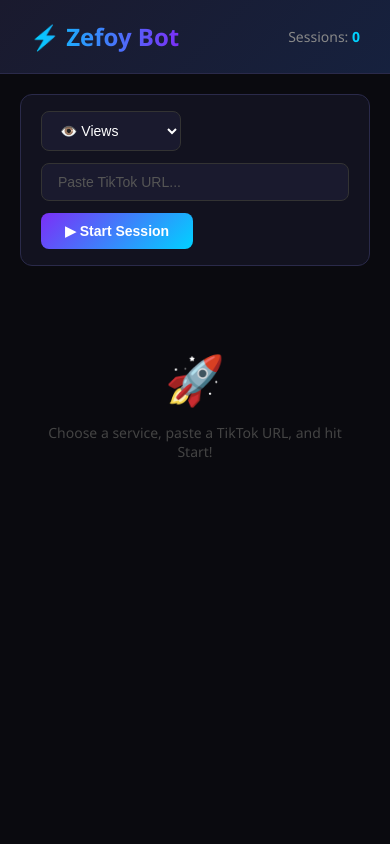
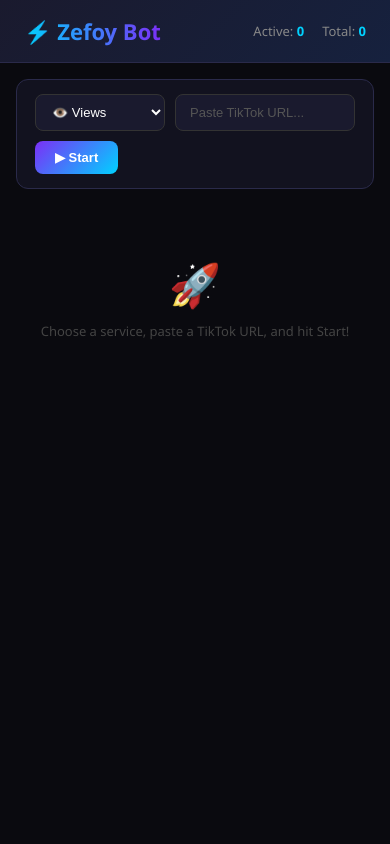
Before and after one commit to ghaith012x-collab/zefoy, a Flask app: page / in a window 390 px wide. Run offline with Flask 3, Linux system fonts and the light colour scheme; data that the repository does not hold is empty.

Commit message:
Fix UI for unlimited sessions: single SSE stream + capped logs
- Replace per-session EventSource with single /stream/all endpoint
  (avoids browser 6-connection limit)
- Cap log lines at 200 per session to prevent DOM bloat
- Responsive grid layout: sessions tile in columns
- Add remove button for stopped/error sessions
- Show active/total count in header
- Add /remove/<sid> API endpoint

```diff
--- a/app.py
+++ b/app.py
@@ -610,45 +610,55 @@
     return jsonify({"ok": True})
 
 
-@app.route("/stream/<int:sid>")
-def stream(sid):
-    with sessions_lock:
-        session = sessions.get(sid)
-    if not session:
-        return jsonify({"error": "Not found"}), 404
+@app.route("/stream/all")
+def stream_all():
+    """Single multiplexed SSE stream for ALL sessions — avoids browser connection limits."""
+    def generate():
+        tracking = {}  # sid → {last_log_idx, last_countdown, ended_sent}
 
-    def generate():
-        last_idx = 0
-        last_countdown = ""
         while True:
-            # New log lines
-            current_len = len(session.logs)
-            while last_idx < current_len:
-                data = json.dumps({"type": "log", "text": session.logs[last_idx]})
-                yield f"data: {data}\n\n"
-                last_idx += 1
+            with sessions_lock:
+                current_sessions = dict(sessions)
 
-            # Countdown update (replaces in-place on frontend)
-            cd = session.countdown
-            if cd != last_countdown:
-                last_countdown = cd
-                data = json.dumps({"type": "countdown", "text": cd})
+            for sid, session in current_sessions.items():
+                if sid not in tracking:
+                    tracking[sid] = {"last_log_idx": 0, "last_countdown": "", "ended_sent": False}
+
+                t = tracking[sid]
+
+                # New log lines
+                current_len = len(session.logs)
+                while t["last_log_idx"] < current_len:
+                    data = json.dumps({"type": "log", "sid": sid, "text": session.logs[t["last_log_idx"]]})
+                    yield f"data: {data}\n\n"
+                    t["last_log_idx"] += 1
+
+                # Countdown update
+                cd = session.countdown
+                if cd != t["last_countdown"]:
+                    t["last_countdown"] = cd
+                    data = json.dumps({"type": "countdown", "sid": sid, "text": cd})
+                    yield f"data: {data}\n\n"
+
+                # Stats update
+                data = json.dumps({
+                    "type": "stats",
+                    "sid": sid,
+                    "count": session.total_count,
+                    "unit": session.svc["unit"],
+                    "cycles": session.cycles,
+                    "status": session.status,
+                })
                 yield f"data: {data}\n\n"
 
-            # Stats update
-            data = json.dumps({
-                "type": "stats",
-                "count": session.total_count,
-                "unit": session.svc["unit"],
-                "cycles": session.cycles,
-                "status": session.status,
-            })
-            yield f"data: {data}\n\n"
+                # Ended signal (once)
+                if session.status in ("stopped", "error") and not t["ended_sent"]:
+                    data = json.dumps({"type": "ended", "sid": sid, "status": session.status})
+                    yield f"data: {data}\n\n"
+                    t["ended_sent"] = True
 
-            if session.status in ("stopped", "error"):
-                data = json.dumps({"type": "ended", "status": session.status})
-                yield f"data: {data}\n\n"
-                break
+            # Clean up tracking for removed sessions
+            tracking = {sid: v for sid, v in tracking.items() if sid in current_sessions}
 
             time.sleep(0.5)
 
@@ -659,5 +669,18 @@
     )
 
 
+@app.route("/remove/<int:sid>", methods=["POST"])
+def remove_session(sid):
+    """Remove a stopped/error session from the list."""
+    with sessions_lock:
+        session = sessions.get(sid)
+        if not session:
+            return jsonify({"error": "Not found"}), 404
+        if session.status not in ("stopped", "error"):
+            return jsonify({"error": "Can only remove stopped sessions"}), 400
+        del sessions[sid]
+    return jsonify({"ok": True})
+
+
 if __name__ == "__main__":
     app.run(debug=True, host="0.0.0.0", port=8080)
--- a/templates/index.html
+++ b/templates/index.html
@@ -11,34 +11,42 @@
     background: #0a0a0f;
     color: #e0e0e0;
     min-height: 100vh;
+    display: flex;
+    flex-direction: column;
   }
 
   .header {
     background: linear-gradient(135deg, #1a1a2e 0%, #16213e 100%);
-    padding: 20px 30px;
+    padding: 16px 24px;
     border-bottom: 1px solid #2a2a4a;
     display: flex;
     align-items: center;
     justify-content: space-between;
+    flex-shrink: 0;
   }
   .header h1 {
-    font-size: 24px;
+    font-size: 22px;
     background: linear-gradient(90deg, #00d2ff, #7b2ff7);
     -webkit-background-clip: text;
     -webkit-text-fill-color: transparent;
   }
   .header .global-stats {
     display: flex;
-    gap: 20px;
-    font-size: 14px;
+    gap: 18px;
+    font-size: 13px;
     color: #888;
   }
   .header .global-stats span { color: #00d2ff; font-weight: bold; }
 
   .container {
-    max-width: 1000px;
+    max-width: 1100px;
+    width: 100%;
     margin: 0 auto;
-    padding: 20px;
+    padding: 16px;
+    flex: 1;
+    display: flex;
+    flex-direction: column;
+    min-height: 0;
   }
 
   /* ── New Session Bar ── */
@@ -46,23 +54,23 @@
     background: #12121f;
     border: 1px solid #2a2a4a;
     border-radius: 12px;
-    padding: 16px 20px;
+    padding: 14px 18px;
     display: flex;
-    gap: 12px;
-    margin-bottom: 20px;
+    gap: 10px;
+    margin-bottom: 16px;
     flex-wrap: wrap;
+    flex-shrink: 0;
   }
   .new-session select {
     background: #1a1a2e;
     border: 1px solid #333;
     border-radius: 8px;
-    padding: 10px 14px;
+    padding: 9px 12px;
     color: #fff;
-    font-size: 14px;
+    font-size: 13px;
     outline: none;
     cursor: pointer;
-    min-width: 140px;
-    transition: border-color 0.2s;
+    min-width: 130px;
     appearance: auto;
   }
   .new-session select:focus { border-color: #7b2ff7; }
@@ -71,12 +79,11 @@
     background: #1a1a2e;
     border: 1px solid #333;
     border-radius: 8px;
-    padding: 10px 16px;
+    padding: 9px 14px;
     color: #fff;
-    font-size: 14px;
+    font-size: 13px;
     outline: none;
-    transition: border-color 0.2s;
-    min-width: 200px;
+    min-width: 180px;
   }
   .new-session input:focus { border-color: #7b2ff7; }
   .new-session input::placeholder { color: #555; }
@@ -84,79 +91,112 @@
     background: linear-gradient(135deg, #7b2ff7, #00d2ff);
     border: none;
     border-radius: 8px;
-    padding: 10px 24px;
+    padding: 9px 20px;
     color: #fff;
     font-weight: 600;
-    font-size: 14px;
+    font-size: 13px;
     cursor: pointer;
-    transition: opacity 0.2s;
     white-space: nowrap;
   }
   .new-session button:hover { opacity: 0.85; }
   .new-session button:disabled { opacity: 0.5; cursor: not-allowed; }
 
-  /* ── Session Cards ── */
+  /* ── Sessions Container — scrollable ── */
+  .sessions-wrap {
+    flex: 1;
+    overflow-y: auto;
+    min-height: 0;
+  }
+  .sessions-wrap::-webkit-scrollbar { width: 6px; }
+  .sessions-wrap::-webkit-scrollbar-thumb { background: #333; border-radius: 3px; }
+
   .sessions-grid {
-    display: flex;
-    flex-direction: column;
-    gap: 12px;
+    display: grid;
+    grid-template-columns: repeat(auto-fill, minmax(340px, 1fr));
+    gap: 10px;
+    align-content: start;
   }
 
+  /* ── Session Cards ── */
   .session-card {
     background: #12121f;
     border: 1px solid #2a2a4a;
-    border-radius: 12px;
+    border-radius: 10px;
     overflow: hidden;
     transition: border-color 0.2s;
+    display: flex;
+    flex-direction: column;
   }
   .session-card:hover { border-color: #444; }
   .session-card.active { border-color: #7b2ff7; }
 
   .session-header {
-    padding: 14px 20px;
-    display: flex;
-    align-items: center;
-    justify-content: space-between;
+    padding: 12px 16px;
     cursor: pointer;
     user-select: none;
   }
   .session-header:hover { background: #1a1a2e; }
 
+  .session-top-row {
+    display: flex;
+    align-items: center;
+    justify-content: space-between;
+    gap: 8px;
+    margin-bottom: 6px;
+  }
   .session-info {
     display: flex;
     align-items: center;
-    gap: 12px;
+    gap: 8px;
+    min-width: 0;
   }
   .session-name {
     font-weight: 600;
-    font-size: 15px;
+    font-size: 14px;
+    white-space: nowrap;
   }
   .service-tag {
-    padding: 2px 8px;
-    border-radius: 6px;
-    font-size: 11px;
+    padding: 2px 7px;
+    border-radius: 5px;
+    font-size: 10px;
     font-weight: 600;
     text-transform: uppercase;
-    letter-spacing: 0.5px;
+    letter-spacing: 0.4px;
     background: rgba(123, 47, 247, 0.2);
     color: #b388ff;
+    white-space: nowrap;
   }
   .session-url {
-    color: #666;
-    font-size: 12px;
-    max-width: 250px;
+    color: #555;
+    font-size: 11px;
     overflow: hidden;
     text-overflow: ellipsis;
     white-space: nowrap;
+    min-width: 0;
   }
 
+  .session-bottom-row {
+    display: flex;
+    align-items: center;
+    justify-content: space-between;
+    gap: 8px;
+  }
+  .session-stats {
+    display: flex;
+    gap: 12px;
+    font-size: 12px;
+  }
+  .stat { color: #888; }
+  .stat b { color: #00d2ff; }
+
   .status-badge {
-    padding: 3px 10px;
+    padding: 2px 8px;
     border-radius: 20px;
-    font-size: 11px;
+    font-size: 10px;
     font-weight: 600;
     text-transform: uppercase;
-    letter-spacing: 0.5px;
+    letter-spacing: 0.4px;
+    white-space: nowrap;
   }
   .status-running { background: rgba(0, 210, 100, 0.15); color: #00d264; }
   .status-starting { background: rgba(255, 170, 0, 0.15); color: #ffaa00; }
@@ -212,26 +247,27 @@
   .log-box {
     background: #0a0a14;
     border: 1px solid #1e1e32;
-    border-radius: 8px;
-    padding: 12px;
-    max-height: 300px;
+    border-radius: 6px;
+    padding: 10px;
+    max-height: 220px;
     overflow-y: auto;
     font-family: 'JetBrains Mono', 'Fira Code', monospace;
-    font-size: 12px;
-    line-height: 1.6;
+    font-size: 11px;
+    line-height: 1.5;
   }
-  .log-box::-webkit-scrollbar { width: 6px; }
+  .log-box::-webkit-scrollbar { width: 5px; }
   .log-box::-webkit-scrollbar-thumb { background: #333; border-radius: 3px; }
   .log-line { color: #aaa; }
   .log-line:last-child { color: #fff; }
 
   .empty-state {
     text-align: center;
-    padding: 60px 20px;
+    padding: 50px 20px;
     color: #444;
+    grid-column: 1 / -1;
   }
-  .empty-state .icon { font-size: 48px; margin-bottom: 12px; }
-  .empty-state p { font-size: 14px; }
+  .empty-state .icon { font-size: 42px; margin-bottom: 10px; }
+  .empty-state p { font-size: 13px; }
 </style>
 </head>
 <body>
@@ -239,7 +275,8 @@
 <div class="header">
   <h1>⚡ Zefoy Bot</h1>
   <div class="global-stats">
-    <div>Sessions: <span id="globalSessions">0</span></div>
+    <div>Active: <span id="globalActive">0</span></div>
+    <div>Total: <span id="globalSessions">0</span></div>
   </div>
 </div>
 
@@ -253,9 +290,10 @@
       <option value="followers">👥 Followers</option>
     </select>
     <input type="text" id="urlInput" placeholder="Paste TikTok URL..." />
-    <button id="startBtn" onclick="startSession()">▶ Start Session</button>
+    <button id="startBtn" onclick="startSession()">▶ Start</button>
   </div>
 
+  <div class="sessions-wrap">
     <div id="sessionsContainer" class="sessions-grid">
       <div class="empty-state" id="emptyState">
         <div class="icon">🚀</div>
@@ -263,9 +301,12 @@
       </div>
     </div>
   </div>
+</div>
 
 <script>
-const sessionElements = {};  // sid → {card, logBox, countdownBar, eventSource, unit}
+const MAX_LOG_LINES = 200;
+const sessionElements = {};  // sid → {card, logBox, countdownBar, logCount}
+let globalStream = null;
 
 function startSession() {
   const url = document.getElementById('urlInput').value.trim();
@@ -274,7 +315,7 @@
 
   const btn = document.getElementById('startBtn');
   btn.disabled = true;
-  btn.textContent = '⏳ Starting...';
+  btn.textContent = '⏳...';
 
   fetch('/start', {
     method: 'POST',
@@ -283,22 +324,18 @@
   })
   .then(r => r.json())
   .then(data => {
-    if (data.error) {
-      alert(data.error);
     btn.disabled = false;
-      btn.textContent = '▶ Start Session';
-      return;
-    }
+    btn.textContent = '▶ Start';
+    if (data.error) { alert(data.error); return; }
     document.getElementById('urlInput').value = '';
-    btn.disabled = false;
-    btn.textContent = '▶ Start Session';
     addSessionCard(data);
-    connectStream(data.id);
+    ensureGlobalStream();
+    updateGlobalStats();
   })
   .catch(err => {
-    alert('Failed to start: ' + err);
+    alert('Failed: ' + err);
     btn.disabled = false;
-    btn.textContent = '▶ Start Session';
+    btn.textContent = '▶ Start';
   });
 }
 
@@ -313,19 +350,24 @@
 
   card.innerHTML = `
     <div class="session-header" onclick="toggleSession(${session.id})">
+      <div class="session-top-row">
         <div class="session-info">
-        <span class="session-name">Session ${session.id}</span>
+          <span class="session-name">#${session.id}</span>
           <span class="service-tag">${session.serviceEmoji || ''} ${session.serviceName || 'Views'}</span>
-        <span class="session-url" title="${escHtml(session.url)}">${escHtml(session.url)}</span>
         </div>
+        <div class="session-actions">
+          <button class="stop-btn" id="stopbtn-${session.id}" onclick="event.stopPropagation(); stopSession(${session.id})">■ Stop</button>
+          <button class="remove-btn" id="rmbtn-${session.id}" style="display:none" onclick="event.stopPropagation(); removeSession(${session.id})">✕</button>
+        </div>
+      </div>
+      <div class="session-bottom-row">
         <div class="session-stats">
           <span class="stat">${unitLabel}: <b id="count-${session.id}">0</b></span>
           <span class="stat">Cycles: <b id="cycles-${session.id}">0</b></span>
+        </div>
         <span class="status-badge status-${session.status}" id="status-${session.id}">${session.status}</span>
-        <span class="session-actions">
-          <button class="stop-btn" id="stopbtn-${session.id}" onclick="event.stopPropagation(); stopSession(${session.id})">■ Stop</button>
-        </span>
       </div>
+      <div class="session-url" title="${escHtml(session.url)}">${escHtml(session.url)}</div>
     </div>
     <div class="session-detail" id="detail-${session.id}">
       <div class="session-detail-inner">
@@ -335,44 +377,45 @@
     </div>
   `;
 
-  document.getElementById('sessionsContainer').appendChild(card);
+  document.getElementById('sessionsContainer').prepend(card);
 
   sessionElements[session.id] = {
     card,
     logBox: card.querySelector(`#logs-${session.id}`),
     countdownBar: card.querySelector(`#countdown-${session.id}`),
-    lastLogCount: 0,
+    logCount: 0,
     unit: session.unit || 'count',
   };
-
-  updateGlobalStats();
 }
 
 function toggleSession(sid) {
   const detail = document.getElementById(`detail-${sid}`);
   const card = document.getElementById(`session-${sid}`);
+  if (!detail || !card) return;
   const isOpen = detail.classList.contains('open');
 
   // Close all
-  document.querySelectorAll('.session-detail').forEach(d => d.classList.remove('open'));
-  document.querySelectorAll('.session-card').forEach(c => c.classList.remove('active'));
+  document.querySelectorAll('.session-detail.open').forEach(d => d.classList.remove('open'));
+  document.querySelectorAll('.session-card.active').forEach(c => c.classList.remove('active'));
 
   if (!isOpen) {
     detail.classList.add('open');
     card.classList.add('active');
-    // Auto-scroll log to bottom
     const logBox = document.getElementById(`logs-${sid}`);
-    logBox.scrollTop = logBox.scrollHeight;
+    if (logBox) logBox.scrollTop = logBox.scrollHeight;
   }
 }
 
-function connectStream(sid) {
-  const es = new EventSource(`/stream/${sid}`);
-  if (sessionElements[sid]) sessionElements[sid].eventSource = es;
+/* ── Single multiplexed SSE stream ── */
+function ensureGlobalStream() {
+  if (globalStream && globalStream.readyState !== EventSource.CLOSED) return;
 
-  es.onmessage = (event) => {
+  globalStream = new EventSource('/stream/all');
+
+  globalStream.onmessage = (event) => {
     try {
       const msg = JSON.parse(event.data);
+      const sid = msg.sid;
       const el = sessionElements[sid];
       if (!el) return;
 
@@ -381,8 +424,16 @@
         line.className = 'log-line';
         line.textContent = msg.text;
         el.logBox.appendChild(line);
+        el.logCount++;
+
+        // Cap log lines
+        while (el.logCount > MAX_LOG_LINES) {
+          el.logBox.removeChild(el.logBox.firstChild);
+          el.logCount--;
+        }
+
         // Auto-scroll if near bottom
-        if (el.logBox.scrollHeight - el.logBox.scrollTop - el.logBox.clientHeight < 100) {
+        if (el.logBox.scrollHeight - el.logBox.scrollTop - el.logBox.clientHeight < 80) {
           el.logBox.scrollTop = el.logBox.scrollHeight;
         }
       }
@@ -397,83 +448,95 @@
       }
 
       else if (msg.type === 'stats') {
-        document.getElementById(`count-${sid}`).textContent = (msg.count || 0).toLocaleString();
-        document.getElementById(`cycles-${sid}`).textContent = msg.cycles;
+        const countEl = document.getElementById(`count-${sid}`);
+        const cyclesEl = document.getElementById(`cycles-${sid}`);
         const statusEl = document.getElementById(`status-${sid}`);
+        if (countEl) countEl.textContent = (msg.count || 0).toLocaleString();
+        if (cyclesEl) cyclesEl.textContent = msg.cycles;
+        if (statusEl) {
           statusEl.textContent = msg.status;
           statusEl.className = `status-badge status-${msg.status}`;
+        }
         if (msg.status === 'stopped' || msg.status === 'error') {
-          document.getElementById(`stopbtn-${sid}`).style.display = 'none';
+          const stopBtn = document.getElementById(`stopbtn-${sid}`);
+          const rmBtn = document.getElementById(`rmbtn-${sid}`);
+          if (stopBtn) stopBtn.style.display = 'none';
+          if (rmBtn) rmBtn.style.display = '';
         }
         updateGlobalStats();
       }
 
       else if (msg.type === 'ended') {
-        es.close();
         el.countdownBar.classList.remove('visible');
       }
     } catch(e) {}
   };
 
-  es.onerror = () => {
-    // Will auto-reconnect via EventSource
+  globalStream.onerror = () => {
+    // EventSource auto-reconnects
   };
 }
 
 function stopSession(sid) {
-  fetch(`/stop/${sid}`, {method: 'POST'})
-    .then(r => r.json())
-    .then(() => {
+  fetch(`/stop/${sid}`, {method: 'POST'}).then(r => r.json()).then(() => {
     const statusEl = document.getElementById(`status-${sid}`);
-      statusEl.textContent = 'stopping';
-      statusEl.className = 'status-badge status-stopping';
+    if (statusEl) { statusEl.textContent = 'stopping'; statusEl.className = 'status-badge status-stopping'; }
+  });
+}
+
+function removeSession(sid) {
+  fetch(`/remove/${sid}`, {method: 'POST'}).then(r => r.json()).then(data => {
+    if (data.ok) {
+      const card = document.getElementById(`session-${sid}`);
+      if (card) card.remove();
+      delete sessionElements[sid];
+      updateGlobalStats();
+      // Show empty state if no sessions left
+      if (Object.keys(sessionElements).length === 0) {
+        const grid = document.getElementById('sessionsContainer');
+        grid.innerHTML = '<div class="empty-state" id="emptyState"><div class="icon">🚀</div><p>Choose a service, paste a TikTok URL, and hit Start!</p></div>';
+      }
+    }
   });
 }
 
 function updateGlobalStats() {
   const cards = document.querySelectorAll('.session-card');
+  const active = document.querySelectorAll('.status-running, .status-starting').length;
   document.getElementById('globalSessions').textContent = cards.length;
+  document.getElementById('globalActive').textContent = active;
 }
 
-function capitalize(s) {
-  return s.charAt(0).toUpperCase() + s.slice(1);
-}
+function capitalize(s) { return s.charAt(0).toUpperCase() + s.slice(1); }
+function escHtml(s) { return s.replace(/&/g,'&amp;').replace(/</g,'&lt;').replace(/>/g,'&gt;').replace(/"/g,'&quot;'); }
 
-function escHtml(s) {
-  return s.replace(/&/g,'&amp;').replace(/</g,'&lt;').replace(/>/g,'&gt;').replace(/"/g,'&quot;');
-}
-
-// ── On page load: restore existing sessions ──
+// ── Restore existing sessions on page load ──
 window.addEventListener('load', () => {
-  fetch('/sessions')
-    .then(r => r.json())
-    .then(sessions => {
+  fetch('/sessions').then(r => r.json()).then(sessions => {
     if (sessions.length > 0) {
       sessions.forEach(s => {
         addSessionCard(s);
-          // Update stats from saved state
-          document.getElementById(`count-${s.id}`).textContent = (s.count || 0).toLocaleString();
-          document.getElementById(`cycles-${s.id}`).textContent = s.cycles;
+        const countEl = document.getElementById(`count-${s.id}`);
+        const cyclesEl = document.getElementById(`cycles-${s.id}`);
         const statusEl = document.getElementById(`status-${s.id}`);
-          statusEl.textContent = s.status;
-          statusEl.className = `status-badge status-${s.status}`;
+        if (countEl) countEl.textContent = (s.count || 0).toLocaleString();
+        if (cyclesEl) cyclesEl.textContent = s.cycles;
+        if (statusEl) { statusEl.textContent = s.status; statusEl.className = `status-badge status-${s.status}`; }
         if (s.status === 'stopped' || s.status === 'error') {
-            document.getElementById(`stopbtn-${s.id}`).style.display = 'none';
-          }
-          // Reconnect stream for active sessions
-          if (s.status === 'running' || s.status === 'starting') {
-            connectStream(s.id);
+          const stopBtn = document.getElementById(`stopbtn-${s.id}`);
+          const rmBtn = document.getElementById(`rmbtn-${s.id}`);
+          if (stopBtn) stopBtn.style.display = 'none';
+          if (rmBtn) rmBtn.style.display = '';
         }
       });
+      ensureGlobalStream();
     }
+    updateGlobalStats();
   });
 });
 
-// Enter key to start
 document.addEventListener('keydown', (e) => {
-  if (e.key === 'Enter' && document.activeElement.id === 'urlInput') {
-    startSession();
-  }
+  if (e.key === 'Enter' && document.activeElement.id === 'urlInput') startSession();
 });
 </script>
 </body>
```
Also changed, not shown: other parts of templates/index.html (+11 -16 lines). Lines whose indentation alone changed are shown as unchanged.
